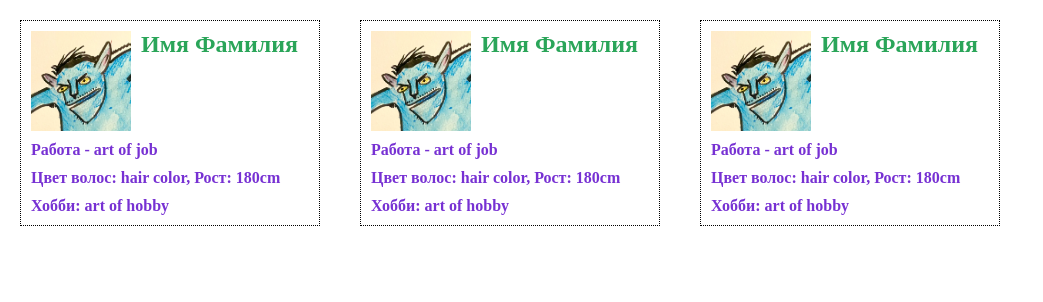
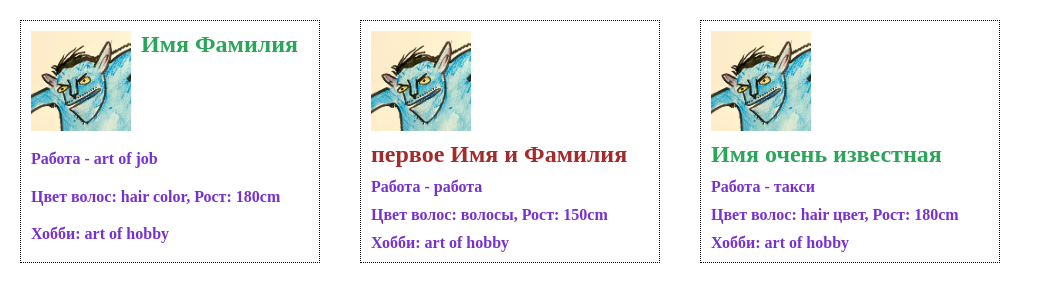
Before and after one commit to andrej-naumov/Hello_react, a React (Create React App) app: page / in a window 1280 px wide. Shown: the top 302 px of the page, without its empty margins (0-1043 px from the left). Built offline with nearby package versions, Linux system fonts and the light colour scheme.

Commit message:
lesson 18 closed

```diff
--- a/src/components/ProfileCard/ProfileCard.jsx
+++ b/src/components/ProfileCard/ProfileCard.jsx
@@ -1,18 +1,14 @@
 import './styles.css';
 
-import {profile, normalizedName} from './data';
-
-
-
-function ProfileCard() {
+function ProfileCard({profileInfo}) {
     return (
         <div className="profile-card">
-            <img src={profile.src} alt="Аватар" />
-            {/* <h2>{profile.firstName} {profile.lastName}</h2> */}
-            <h2 className={(profile.age) > 50 ? "senior" : "junior"}>{normalizedName()}</h2>
-            <p>Работа - {profile.job}</p>
-            <p>Цвет волос: {profile.hairColor}, Рост: {profile.height}</p>
-            <p>Хобби: {profile.hobby}</p>
+            <img src={profileInfo.src} alt="Аватар" />
+            <h2 className={(profileInfo.age) > 50 ? "senior" : "junior"}>{profileInfo.firstName} {profileInfo.lastName}</h2>
+            {/* <h2 className={(profileInfo.age) > 50 ? "senior" : "junior"}>{normalizedName()}</h2> */}
+            <p>Работа - {profileInfo.job}</p>
+            <p>Цвет волос: {profileInfo.hairColor}, Рост: {profileInfo.height}</p>
+            <p>Хобби: {profileInfo.hobby}</p>
         </div>
     );
 }
--- a/src/components/ProfileCard/data.js
+++ /dev/null
@@ -1,15 +0,0 @@
-const profile = {
-    src: "media/img/avatar – Google Поиск.png",
-    firstName: "Имя",
-    lastName: "Фамилия",
-    job: "art of job",
-    hairColor: "hair color",
-    height: "180cm",
-    hobby: "art of hobby",
-    age: 31 // if > 50 - another color at name
-}
-
-const normalizedName = () => { return `${profile.firstName} ${profile.lastName}` };
-
-
-export {profile, normalizedName}
--- a/src/lessons/Lesson18/Lesson18.jsx
+++ b/src/lessons/Lesson18/Lesson18.jsx
@@ -1,12 +1,13 @@
 import ProfileCard from "../../components/ProfileCard/ProfileCard";
 import './styles.css';
+import {profile1, profile2, profile3} from './data';
 
 function Lesson18() {
     return (
         <div className="profile-cards">
-            <ProfileCard />
-            <ProfileCard />
-            <ProfileCard />
+            <ProfileCard profileInfo={profile1}/>
+            <ProfileCard profileInfo={profile2}/>
+            <ProfileCard profileInfo={profile3}/>
         </div>
 
     );
--- /dev/null
+++ b/src/lessons/Lesson18/data.js
@@ -0,0 +1,35 @@
+const profile1 = {
+    src: "media/img/avatar – Google Поиск.png",
+    firstName: "Имя",
+    lastName: "Фамилия",
+    job: "art of job",
+    hairColor: "hair color",
+    height: "180cm",
+    hobby: "art of hobby",
+    age: 31 // if > 50 - another color at name
+}
+
+const profile2 = {
+    src: "media/img/avatar – Google Поиск.png",
+    firstName: "первое Имя",
+    lastName: "и Фамилия",
+    job: "работа",
+    hairColor: "волосы",
+    height: "150cm",
+    hobby: "art of hobby",
+    age: 55 // if > 50 - another color at name
+}
+
+const profile3 = {
+    src: "media/img/avatar – Google Поиск.png",
+    firstName: "Имя",
+    lastName: "очень известная",
+    job: "такси",
+    hairColor: "hair цвет",
+    height: "180cm",
+    hobby: "art of hobby",
+    age: 31 // if > 50 - another color at name
+}
+
+
+export {profile1, profile2, profile3}
```
